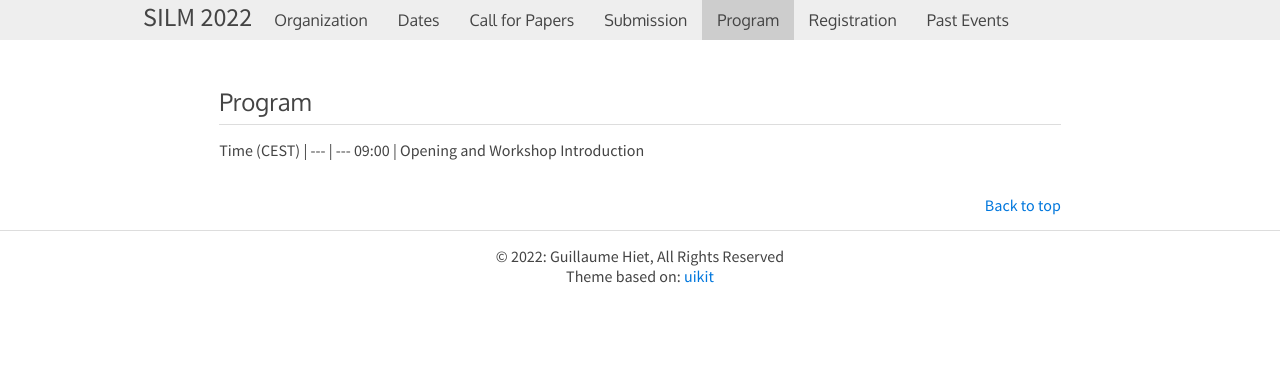
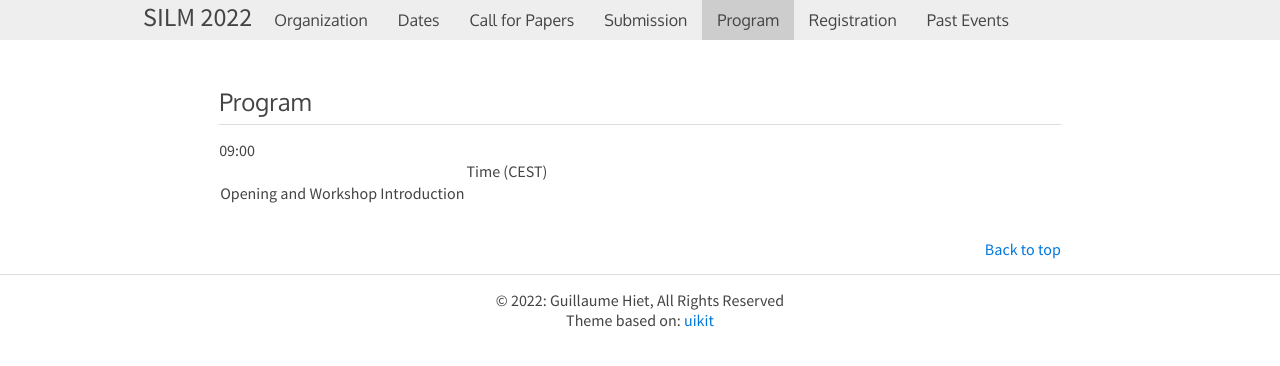
Before and after one commit to silm-workshop/silm-workshop.github.io, a Jekyll site: the page built from program.html, in a window 1280 px wide. Shown: the top 366 px of the page. Built offline with Jekyll 4.4.1, drawn with Linux system fonts in a browser that asks for light colours.

Commit message:
table layout

```diff
--- a/program.html
+++ b/program.html
@@ -3,6 +3,13 @@ title: Program
 layout: default
 ---
 
-Time (CEST) |
---- | ---
-09:00 | Opening and Workshop Introduction
+<table>
+<th>
+ <td>Time (CEST)</td><td></td
+</th>
+<tr>
+ <tds>09:00</td><td>Opening and Workshop Introduction</td>
+</tr>
+
+
+</table>
```
